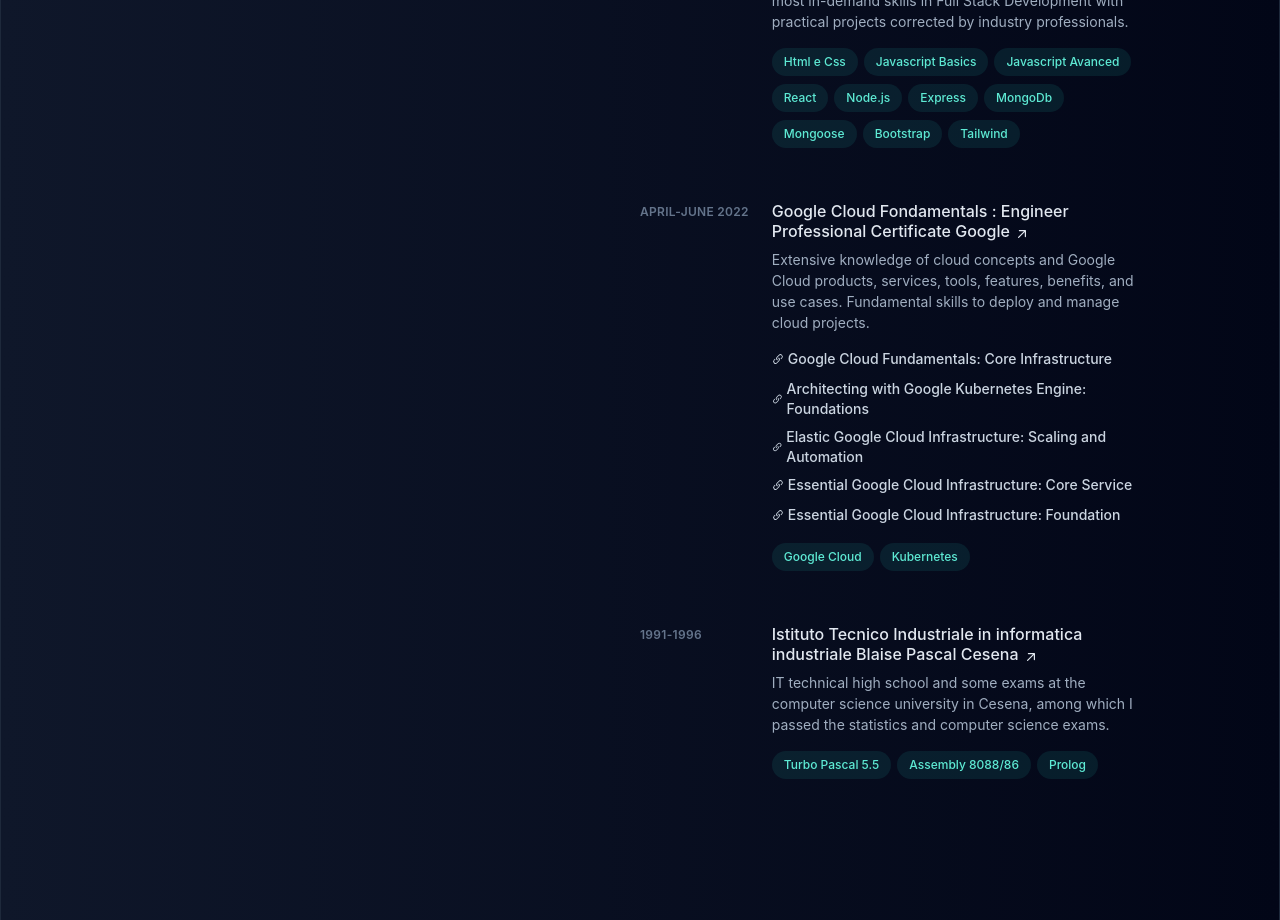
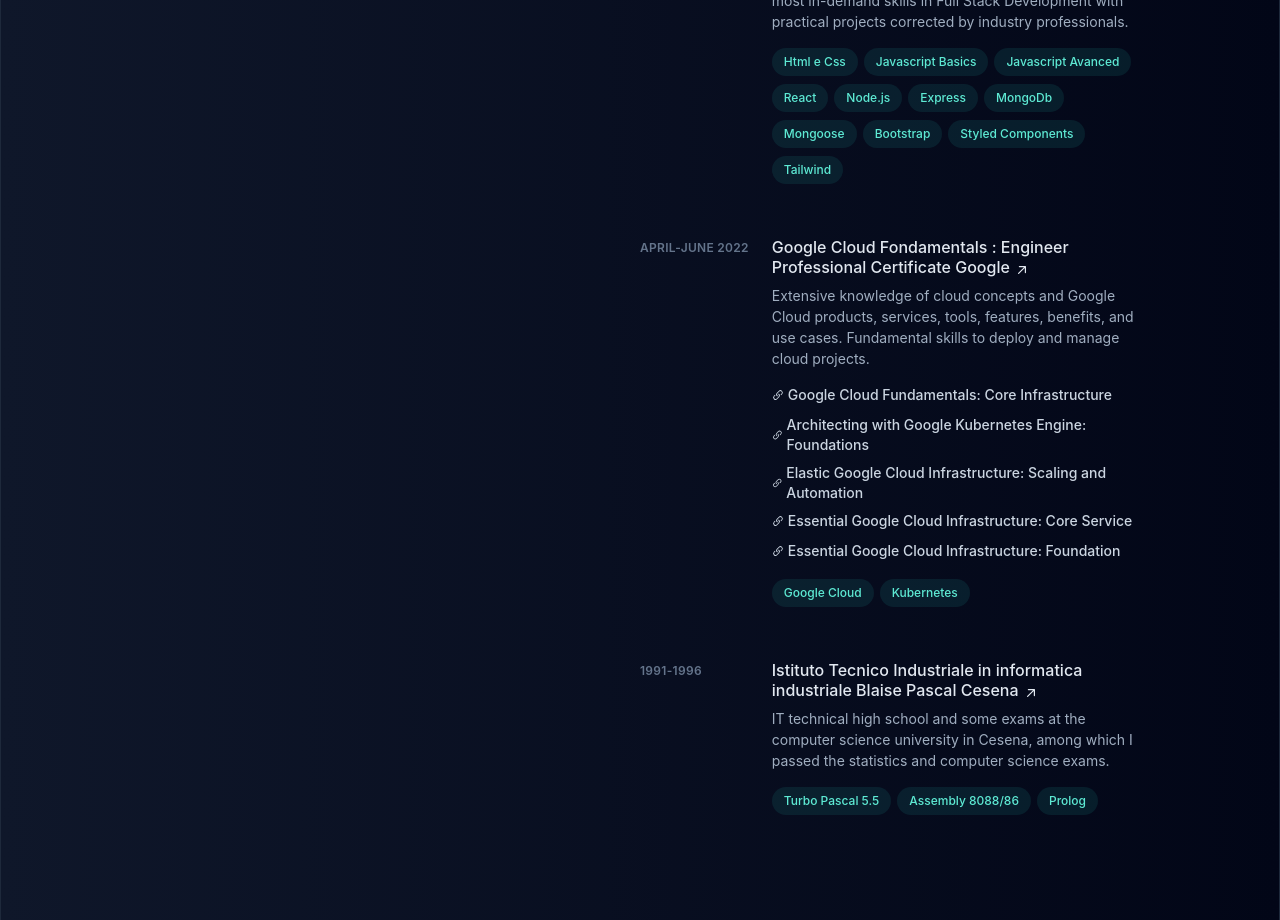
Before and after one commit to boobaGreen/portfolio2024, a React (Vite) app: page / in a window 1280 px wide. Shown: the part 1260-2180 px from the top of the page. Built offline with nearby package versions, Linux system fonts and the light colour scheme.

Commit message:
styled components added

```diff
--- a/src/path/MasterFullStackS2i.jsx
+++ b/src/path/MasterFullStackS2i.jsx
@@ -94,6 +94,11 @@
               </li>
               <li className="mr-1.5 mt-2">
                 <div className="flex items-center rounded-full bg-teal-400/10 px-3 py-1 text-xs font-medium leading-5 text-teal-300 ">
+                  Styled Components
+                </div>
+              </li>
+              <li className="mr-1.5 mt-2">
+                <div className="flex items-center rounded-full bg-teal-400/10 px-3 py-1 text-xs font-medium leading-5 text-teal-300 ">
                   Tailwind
                 </div>
               </li>
```
